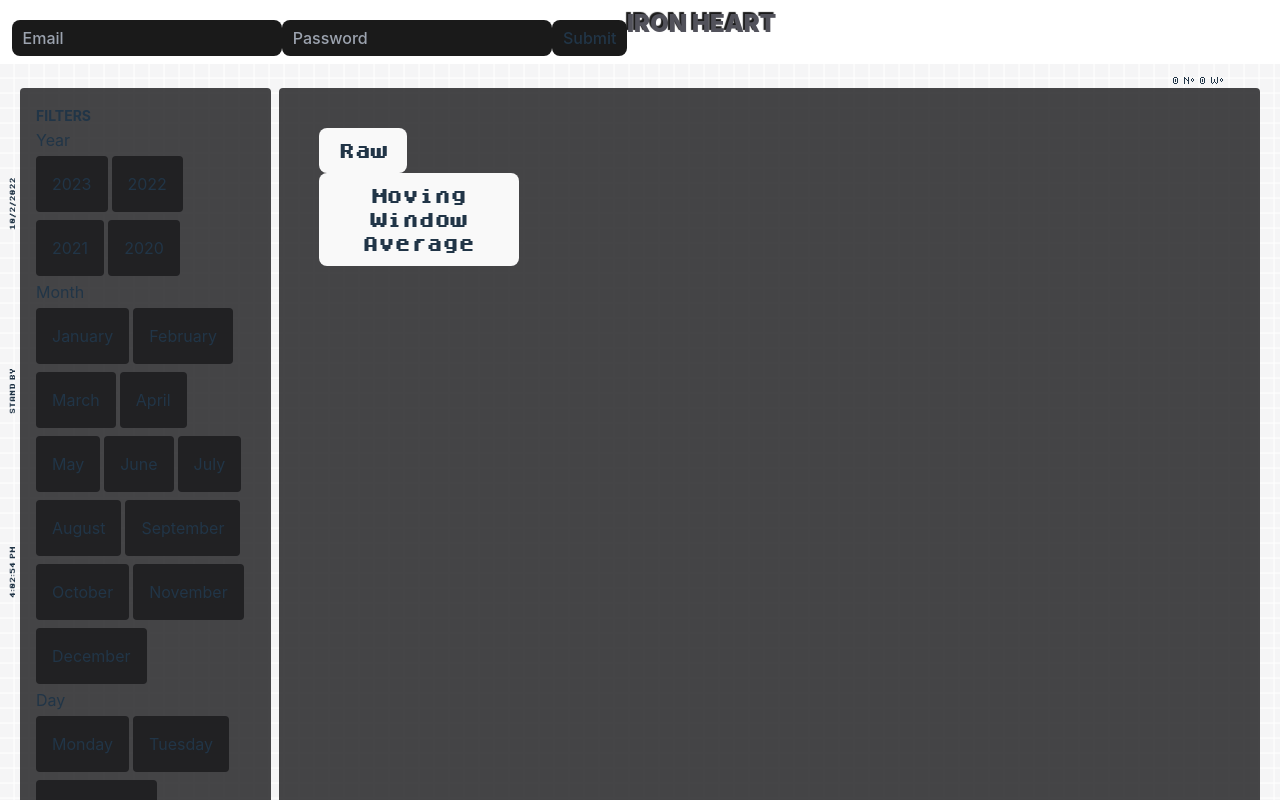
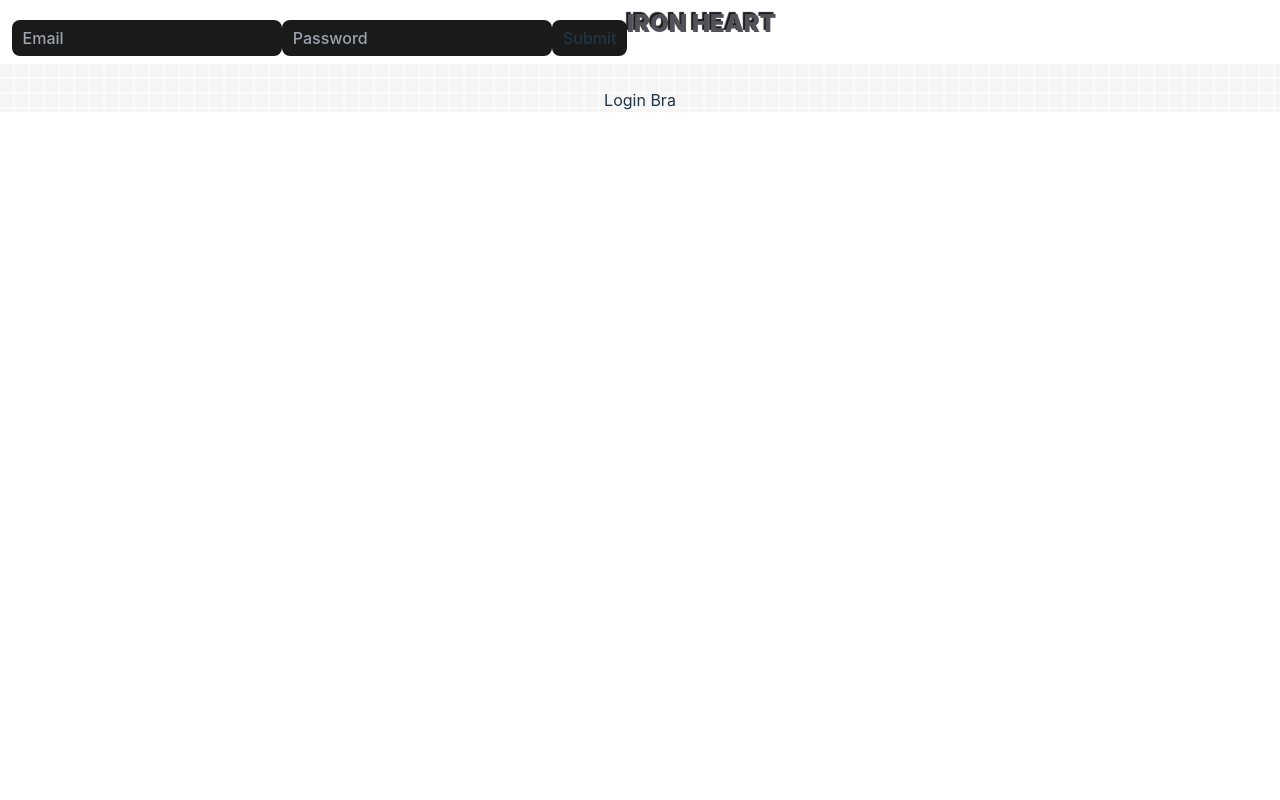
Before and after one commit to JordyYeoman/NodeScripts, a React (Vite) app in the folder YeomanData/vite-project/: page / in a window 1280 px wide. Shown: the top 800 px of the page. Built offline with nearby package versions, Linux system fonts and the light colour scheme; no server answers.

Commit message:
Add chart and filter

```diff
--- a/YeomanData/vite-project/src/components/MainDashboard.tsx
+++ b/YeomanData/vite-project/src/components/MainDashboard.tsx
@@ -7,100 +7,12 @@ import PrimeAnalytics from "./organisms/PrimeAnalytics";
 
 function MainDashboard() {
   const { user } = useAppContext();
-  const [count, setCount] = useState(0);
-  const [fileToUpload, setFileToUpload] = useState(null);
-  const handleFile = (event: any) => {
-    setFileToUpload(event?.target?.files[0]);
-  };
-  const uploadFile = () => {
-    const formData = new FormData();
-    if (!fileToUpload) return;
-
-    formData.append("UPLOADED_FILE", fileToUpload);
-    console.log("File to upload: ", fileToUpload);
-
-    fetch("http://localhost:5000/api/fileUpload/", {
-      method: "POST",
-      body: formData,
-      headers: getUploadHeaders(),
-    })
-      .then((response) => response.json())
-      .then((result) => {
-        console.log("Success:", result);
-      })
-      .catch((error) => {
-        console.error("Error:", error);
-      });
-  };
 
   return (
     <div className="mainContent">
-      <PrimeAnalytics />
-      {user?.isAuthenticated ? (
-        <>
-          <div style={styles.utils}>
-            <button
-              onClick={async () => {
-                setCount((count) => count + 1);
-              }}
-            >
-              count is {count}
-            </button>
-            <div>
-              <label htmlFor="uploaded_file">Upload data: </label>
-              <input
-                type="file"
-                id="uploaded_file"
-                name="UPLOADED_FILE"
-                accept=".txt,.csv"
-                onChange={handleFile}
-              />
-              <button onClick={uploadFile}>Upload File</button>
-            </div>
-          </div>
-          <RetrieveDataComponent />
-        </>
-      ) : (
-        <>Login Bra</>
-      )}
+      {user?.isAuthenticated ? <PrimeAnalytics /> : <>Login Bra</>}
     </div>
   );
 }
 
 export default MainDashboard;
-
-const styles = {
-  utils: {
-    display: "flex",
-    justifyContent: "space-between",
-  },
-};
-
-const getChartDataTest = () => {
-  fetch("http://localhost:5000/api/fileUpload/allData", {
-    method: "GET",
-    headers: getApiHeaders(),
-  })
-    .then((response) => response.json())
-    .then((result) => {
-      console.log("Success:", result);
-    })
-    .catch((error) => {
-      console.error("Error:", error);
-    });
-};
-
-const RetrieveDataComponent = () => {
-  //   const [dataRange, setDataRange] = useState<>;
-  // Current Data Should be a section of 5 sets of data
-  // You should be able to step through each dataset.
-  // IE - If you have 0-4, you can then go get 5-9, 10-14 etc etc...
-  return (
-    <div>
-      <div>Get Data From Mongo</div>
-      <div>
-        <button onClick={getChartDataTest}>Get Chart Data from DB</button>
-      </div>
-    </div>
-  );
-};
--- a/YeomanData/vite-project/src/components/charting/chart.tsx
+++ b/YeomanData/vite-project/src/components/charting/chart.tsx
@@ -10,9 +10,11 @@ import {
 } from "chart.js";
 import { useEffect, useState } from "react";
 import { Line } from "react-chartjs-2";
+import { options } from "../../config/chartOptions";
 import { useAppContext } from "../../AppWrapper";
 import { generateLabels, getTxtFileDataAsArray } from "../../utils/dataUtils";
 import { calculateMovingAverage } from "../../utils/MovingWindowAverage";
+import SmallCard from "../molecules/SmallCard";
 
 ChartJS.register(
   CategoryScale,
@@ -24,31 +26,9 @@ ChartJS.register(
   Legend
 );
 
-export const options = {
-  responsive: true,
-  elements: {
-    point: {
-      radius: 0.5,
-    },
-    line: {
-      borderWidth: 0.99,
-    },
-    tension: 0,
-  },
-  plugins: {
-    legend: {
-      position: "top" as const,
-    },
-    title: {
-      display: false,
-      text: "",
-    },
-  },
-};
-
 const ChartDaddy = () => {
-  const [startSplice, setStartSplice] = useState<string>("");
-  const [endSplice, setEndSplice] = useState<string>("");
+  const [startSplice, setStartSplice] = useState<string>("0");
+  const [endSplice, setEndSplice] = useState<string>("500");
   const [labels, setLabels] = useState<number[]>([0]);
   // Get the value and setter from the consumer hook
   const { ironHeartData, setIronHeartData } = useAppContext();
@@ -61,10 +41,16 @@ const ChartDaddy = () => {
     labels,
     datasets: [
       {
-        label: "Dataset 1",
+        label: "Raw",
         data: ironHeartData,
         borderColor: "rgb(99, 255, 132)",
         backgroundColor: "rgba(99, 255, 132, 0.5)",
+      },
+      {
+        label: "MWA",
+        data: calculateMovingAverage(ironHeartData, 15),
+        borderColor: "rgb(255, 132, 99)",
+        backgroundColor: "rgba(99, 132, 99, 0.9)",
       },
     ],
   };
@@ -77,93 +63,28 @@ const ChartDaddy = () => {
     );
   }, [endSplice]);
 
-  const handleStartChange = (event: any) => {
-    const result = event.target.value.replace(/\D/g, "");
-    setStartSplice(result);
-  };
-
-  const handleEndChange = (event: any) => {
-    let result = event.target.value.replace(/\D/g, "");
-    setEndSplice(result);
-  };
-
-  const handleStepForward = () => {
-    let newStart = (parseInt(startSplice) + parseInt(startSplice)).toString();
-    let newEnd = (parseInt(endSplice) + parseInt(endSplice)).toString();
-    setEndSplice(newEnd);
-    setStartSplice(newStart);
-  };
-
   return (
-    <div style={styles.wrapDaddy}>
-      {/* <div>
-        <h4 style={styles.heading}>Data range selection:</h4>
+    <div className="flex flex-col h-full w-full">
+      <div className="w-full h-6 text-sm font-bold uppercase flex items-center">
+        Analytics
       </div>
-      <div style={styles.inputContainer}>
-        <input
-          style={styles.inputField}
-          type="number"
-          id="qty"
-          value={startSplice}
-          onChange={handleStartChange}
+      <div className="flex flex-row py-2 w-full">
+        {Object.keys(ChartFilter).map((filter) => {
+          return (
+            <SmallCard key={filter} classes={"mr-1 w-min"}>
+              {filter}
+            </SmallCard>
+          );
+        })}
+      </div>
+      <div className="flex relative h-full w-full">
+        <ChartSection
+          title={"Raw"}
+          options={options}
+          data={data}
+          filterType={ChartFilter.Raw}
         />
-        <input
-          style={styles.inputField}
-          type="number"
-          id="qty"
-          value={endSplice}
-          onChange={handleEndChange}
-        />
-        <button
-          className="customButton"
-          style={styles.customButton}
-          onClick={handleStepForward}
-        >
-          Step
-        </button>
-      </div> */}
-      <ToggleChartSection
-        title={"Raw"}
-        options={options}
-        data={data}
-        filterType={ChartFilter.Raw}
-      />
-      <ToggleChartSection
-        title={"Moving Window Average"}
-        options={options}
-        data={data}
-        filterType={ChartFilter.MovingWindowAverage}
-      />
-      {/* <ToggleChartSection
-        title={"High Pass Filter"}
-        options={options}
-        data={data}
-        filterType={ChartFilter.MovingWindowAverage}
-      /> */}
-      {/* <ToggleChartSection
-        title={"Low Pass Filter"}
-        options={options}
-        data={data}
-        filterType={ChartFilter.LowPassFilter}
-      /> */}
-      {/* <ToggleChartSection
-        title={"Discrete Fourier Transform"}
-        options={options}
-        data={data}
-        filterType={ChartFilter.MovingWindowAverage}
-      />
-      <ToggleChartSection
-        title={"LPF + HPF"}
-        options={options}
-        data={data}
-        filterType={ChartFilter.MovingWindowAverage}
-      />
-      <ToggleChartSection
-        title={"LPF + HPF + DFT"}
-        options={options}
-        data={data}
-        filterType={ChartFilter.MovingWindowAverage}
-      /> */}
+      </div>
     </div>
   );
 };
@@ -171,16 +92,16 @@ const ChartDaddy = () => {
 export default ChartDaddy;
 
 export enum ChartFilter {
-  Raw,
-  MovingWindowAverage,
-  HighPassFilter,
-  LowPassFilter,
-  DiscreteFourierTransform,
-  LowPassAndHighPassFilters,
-  LowPassHighPassAndDiscreteFourierTransform,
+  Raw = "raw",
+  MovingWindowAverage = "mwa",
+  HighPassFilter = "high pass",
+  LowPassFilter = "low pass",
+  DiscreteFourierTransform = "dft",
+  LowPassAndHighPassFilters = "low pass & high pass",
+  LowPassHighPassAndDiscreteFourierTransform = "LP, HP & DFT",
 }
 
-const ToggleChartSection = ({
+const ChartSection = ({
   title,
   options,
   data,
@@ -191,7 +112,7 @@ const ToggleChartSection = ({
   data: any;
   filterType: ChartFilter;
 }) => {
-  const [open, setOpen] = useState<boolean>(false);
+  const [open, setOpen] = useState<boolean>(true);
 
   const getLineChartForType = () => {
     switch (filterType) {
@@ -222,56 +143,96 @@ const ToggleChartSection = ({
     }
   };
 
-  return (
-    <>
-      <div className="flex">
-        <button
-          className={open ? "bg-zinc-600" : ""}
-          style={styles.button}
-          onClick={async () => {
-            setOpen(!open);
-          }}
-        >
-          <h2>{title}</h2>
-        </button>
-      </div>
-      {open ? <>{getLineChartForType()}</> : <></>}
-    </>
-  );
+  return <>{open ? <>{getLineChartForType()}</> : <></>}</>;
 };
 
-const styles = {
-  wrapDaddy: {
-    display: "flex",
-    marginTop: 24,
-    width: "100%",
-    marginBottom: 48,
-    flexDirection: "column",
-  },
-  heading: {
-    marginBottom: 5,
-  },
-  inputContainer: {
-    width: "75%",
-    display: "flex",
-    alignItems: "center",
-    paddingBottom: "10px",
-  },
-  inputField: {
-    marginRight: "10px",
-  },
-  customButton: {
-    paddingTop: "0.3rem",
-    paddingBottom: "0.3rem",
-    paddingHorizontal: "0.6rem",
-    marginRight: 10,
-  },
-  button: {
-    maxWidth: 200,
-    marginLeft: 24,
-  },
-  headingContainer: {
-    display: "flex",
-    alignItems: "center",
-  },
-};
+{
+  /* <div>
+        <h4 style={styles.heading}>Data range selection:</h4>
+      </div>
+      <div style={styles.inputContainer}>
+        <input
+          style={styles.inputField}
+          type="number"
+          id="qty"
+          value={startSplice}
+          onChange={handleStartChange}
+        />
+        <input
+          style={styles.inputField}
+          type="number"
+          id="qty"
+          value={endSplice}
+          onChange={handleEndChange}
+        />
+        <button
+          className="customButton"
+          style={styles.customButton}
+          onClick={handleStepForward}
+        >
+          Step
+        </button>
+      </div> */
+}
+
+{
+  /* <ChartSection
+        title={"Moving Window Average"}
+        options={options}
+        data={data}
+        filterType={ChartFilter.MovingWindowAverage}
+      /> */
+}
+{
+  /* <ChartSection
+        title={"High Pass Filter"}
+        options={options}
+        data={data}
+        filterType={ChartFilter.MovingWindowAverage}
+      /> */
+}
+{
+  /* <ChartSection
+        title={"Low Pass Filter"}
+        options={options}
+        data={data}
+        filterType={ChartFilter.LowPassFilter}
+      /> */
+}
+{
+  /* <ChartSection
+        title={"Discrete Fourier Transform"}
+        options={options}
+        data={data}
+        filterType={ChartFilter.MovingWindowAverage}
+      />
+      <ChartSection
+        title={"LPF + HPF"}
+        options={options}
+        data={data}
+        filterType={ChartFilter.MovingWindowAverage}
+      />
+      <ChartSection
+        title={"LPF + HPF + DFT"}
+        options={options}
+        data={data}
+        filterType={ChartFilter.MovingWindowAverage}
+      /> */
+}
+
+// const handleStartChange = (event: any) => {
+//   const result = event.target.value.replace(/\D/g, "");
+//   setStartSplice(result);
+// };
+
+// const handleEndChange = (event: any) => {
+//   let result = event.target.value.replace(/\D/g, "");
+//   setEndSplice(result);
+// };
+
+// const handleStepForward = () => {
+//   let newStart = (parseInt(startSplice) + parseInt(startSplice)).toString();
+//   let newEnd = (parseInt(endSplice) + parseInt(endSplice)).toString();
+//   setEndSplice(newEnd);
+//   setStartSplice(newStart);
+// };
--- a/YeomanData/vite-project/src/components/molecules/SmallCard.tsx
+++ b/YeomanData/vite-project/src/components/molecules/SmallCard.tsx
@@ -18,7 +18,7 @@ const SmallCard = ({
       onClick={(event) => {
         if (action) action(event);
       }}
-      className={`${classes} bg-zinc-900 bg-opacity-80 p-4 rounded transition duration-200 hover:bg-zinc-800 cursor-pointer`}
+      className={`${classes} bg-zinc-800 bg-opacity-80 px-4 py-2 rounded transition duration-200 hover:bg-zinc-600 cursor-pointer`}
     >
       {children}
     </div>
--- a/YeomanData/vite-project/src/components/organisms/PrimeAnalytics.tsx
+++ b/YeomanData/vite-project/src/components/organisms/PrimeAnalytics.tsx
@@ -1,5 +1,6 @@
 import { useState } from "react";
 import { TimeFilter } from "src/types/interfaces";
+import { getApiHeaders, getUploadHeaders } from "../../utils/auth";
 import Coordinates from "../atoms/Coordinates";
 import DayFilter from "../atoms/DayFilter";
 import FilterButton from "../atoms/FilterButton";
@@ -8,7 +9,6 @@ import YearFilter from "../atoms/YearFilter";
 import ChartDaddy from "../charting/chart";
 import Card from "../molecules/Card";
 import LeftOverlayBar from "../molecules/LeftOverlayBar";
-import SmallCard from "../molecules/SmallCard";
 
 function PrimeAnalytics() {
   const [timeFilter, setTimeFilter] = useState<TimeFilter>({
@@ -40,7 +40,7 @@ function PrimeAnalytics() {
       <LeftOverlayBar />
       <Card
         classes={
-          "w-1/4 md:min-h-[800px] self-start flex flex-col items-start justify-start"
+          "w-1/4 md:min-h-[900px] self-start flex flex-col items-start justify-start"
         }
       >
         <div className="w-full h-6 text-sm font-bold uppercase flex items-center">
@@ -72,12 +72,12 @@ function PrimeAnalytics() {
             <DayFilter timeFilter={timeFilter} action={handleClick} />
           )}
         </div>
+        <div className="w-full pt-2 h-6 text-sm font-bold uppercase flex items-center">
+          Sources
+          <div></div>
+        </div>
       </Card>
-      <Card
-        classes={
-          "w-full md:min-h-[800px] md:h-[800px] ml-2 self-start font-dogica-bold"
-        }
-      >
+      <Card classes={"w-full md:min-h-[900px] md:h-[900px] ml-2 self-start"}>
         <ChartDaddy />
       </Card>
       <div className="absolute -top-5 -right-2 w-24 h-24">
@@ -88,3 +88,78 @@ function PrimeAnalytics() {
 }
 
 export default PrimeAnalytics;
+
+const DataSources = () => {
+  const handleFile = (event: any) => {
+    setFileToUpload(event?.target?.files[0]);
+  };
+  const [fileToUpload, setFileToUpload] = useState(null);
+  const uploadFile = () => {
+    const formData = new FormData();
+    if (!fileToUpload) return;
+
+    formData.append("UPLOADED_FILE", fileToUpload);
+    console.log("File to upload: ", fileToUpload);
+
+    fetch("http://localhost:5000/api/fileUpload/", {
+      method: "POST",
+      body: formData,
+      headers: getUploadHeaders(),
+    })
+      .then((response) => response.json())
+      .then((result) => {
+        console.log("Success:", result);
+      })
+      .catch((error) => {
+        console.error("Error:", error);
+      });
+  };
+
+  return (
+    <>
+      <div className="flex justify-between">
+        <div>
+          <label htmlFor="uploaded_file">Upload data: </label>
+          <input
+            type="file"
+            id="uploaded_file"
+            name="UPLOADED_FILE"
+            accept=".txt,.csv"
+            onChange={handleFile}
+          />
+          <button onClick={uploadFile}>Upload File</button>
+        </div>
+      </div>
+      <RetrieveDataComponent />
+    </>
+  );
+};
+
+const getChartDataTest = () => {
+  fetch("http://localhost:5000/api/fileUpload/allData", {
+    method: "GET",
+    headers: getApiHeaders(),
+  })
+    .then((response) => response.json())
+    .then((result) => {
+      console.log("Success:", result);
+    })
+    .catch((error) => {
+      console.error("Error:", error);
+    });
+};
+
+const RetrieveDataComponent = () => {
+  //   const [dataRange, setDataRange] = useState<>;
+  // Current Data Should be a section of 5 sets of data
+  // You should be able to step through each dataset.
+  // IE - If you have 0-4, you can then go get 5-9, 10-14 etc etc...
+  return (
+    <div>
+      <div>Get Data From Mongo</div>
+      <div>
+        <button onClick={getChartDataTest}>Get Chart Data from DB</button>
+      </div>
+    </div>
+  );
+};
--- /dev/null
+++ b/YeomanData/vite-project/src/config/chartOptions.ts
@@ -0,0 +1,23 @@
+export const options = {
+  responsive: true,
+  maintainAspectRatio: false,
+  elements: {
+    point: {
+      radius: 0.95,
+    },
+    line: {
+      borderWidth: 0.9,
+    },
+    tension: 0,
+  },
+  plugins: {
+    legend: {
+      position: "top" as const,
+      align: "left",
+    },
+    title: {
+      display: false,
+      text: "",
+    },
+  },
+};
```
